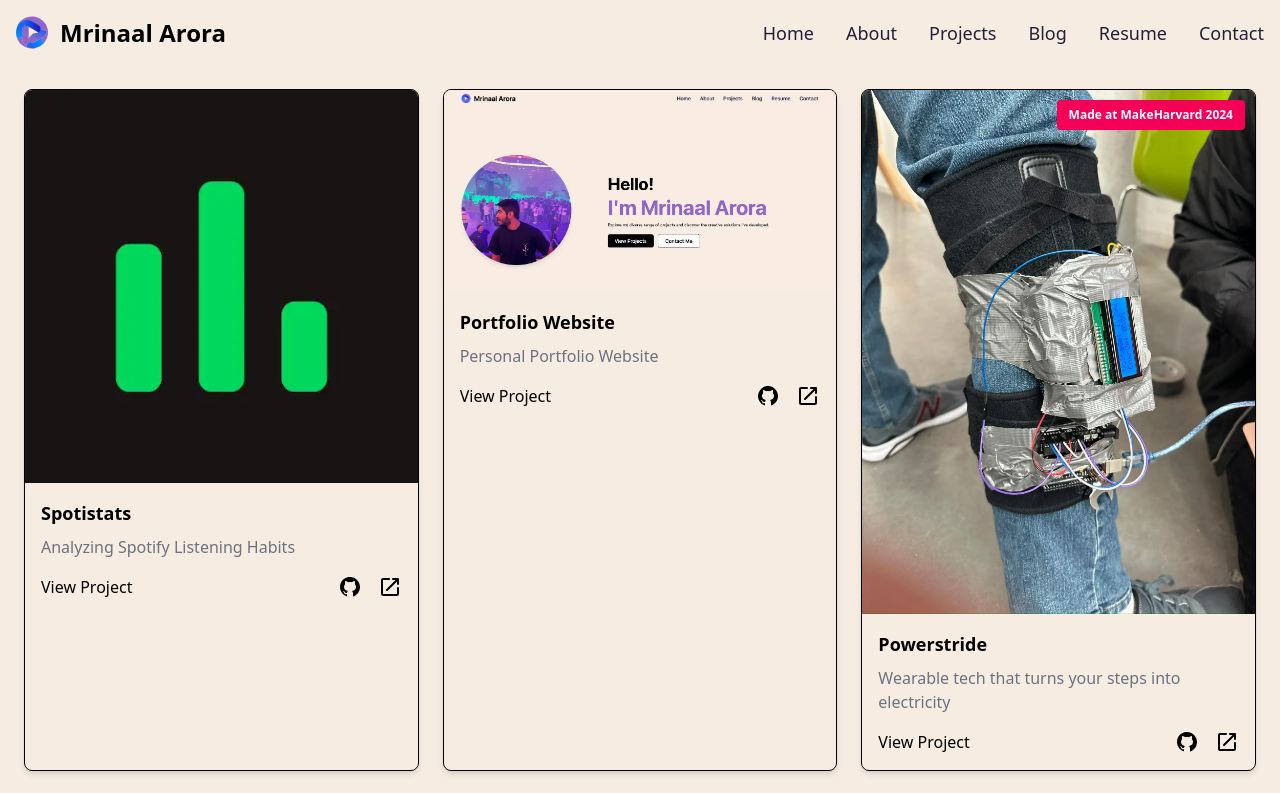
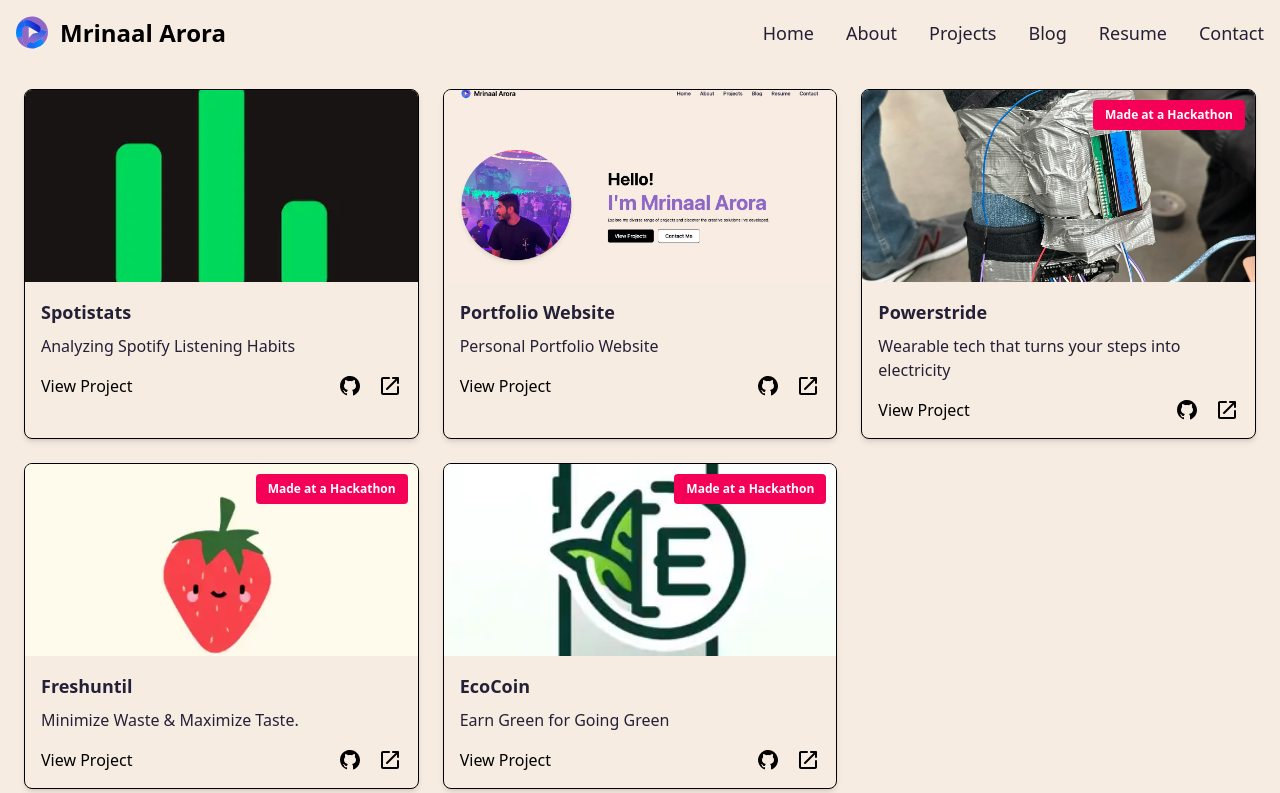
Before and after one commit to aroramrinaal/my-portfolio, a Next.js app: page /projects in a window 1280 px wide. Shown: the top 793 px of the page. Built offline with nearby package versions, Linux system fonts and the light colour scheme.

Commit message:
feat: Add lazy loading for images in ProjectCard component

```diff
--- a/src/components/ProjectCard.tsx
+++ b/src/components/ProjectCard.tsx
@@ -1,6 +1,6 @@
 import React from 'react';
 import Link from 'next/link';
-import Image from 'next/image';
+import HackathonSticker from './HackathonSticker';
 
 interface ProjectCardProps {
   title: string;
@@ -9,48 +9,25 @@ interface ProjectCardProps {
   projectUrl: string;
   githubUrl: string;
   externalLinkUrl: string;
-  stickerText?: string;
+  isHackathonProject: boolean;
 }
 
-const ProjectCard: React.FC<ProjectCardProps> = ({
-  title,
-  description,
-  imageUrl,
-  projectUrl,
-  githubUrl,
-  externalLinkUrl,
-  stickerText
-}) => {
+const ProjectCard: React.FC<ProjectCardProps> = ({ title, description, imageUrl, projectUrl, githubUrl, externalLinkUrl, isHackathonProject }) => {
   return (
     <div className="bg-linen rounded-lg overflow-hidden shadow-md border border-black relative">
-      {stickerText && (
-        <div className="hackathon-sticker">
-          {stickerText}
-        </div>
-      )}
+      {isHackathonProject && <HackathonSticker />}
       <Link href={projectUrl} className="block" prefetch={false}>
-        <Image
-          src={imageUrl}
-          alt={title}
-          width={300}
-          height={200}
-          className="w-full h-48 object-cover"
-          layout="responsive"
-        />
+        <img src={imageUrl} alt={title} className="w-full h-48 object-cover" />
       </Link>
       <div className="p-4">
         <h3 className="text-lg font-semibold mb-2">
-          <Link href={projectUrl} className="hover:text-primary-500 dark:hover:text-primary-400" prefetch={false}>
+          <Link href={projectUrl} className="text-darkPurple" prefetch={false}>
             {title}
           </Link>
         </h3>
-        <p className="text-gray-500 dark:text-gray-400 mb-4">{description}</p>
+        <p className="text-darkPurple dark:text-gray-400 mb-4">{description}</p>
         <div className="flex justify-between items-center">
-          <Link
-            href={projectUrl}
-            className="inline-flex items-center text-primary-500 hover:text-primary-600 dark:text-primary-400 dark:hover:text-primary-500"
-            prefetch={false}
-          >
+          <Link href={projectUrl} className="inline-flex items-center text-primary-500 hover:text-primary-600 dark:text-primary-400 dark:hover:text-primary-500" prefetch={false}>
             View Project
           </Link>
           <div className="flex space-x-4">
@@ -67,4 +44,24 @@ const ProjectCard: React.FC<ProjectCardProps> = ({
   );
 };
 
+function ArrowRightIcon(props: React.SVGProps<SVGSVGElement>) {
+  return (
+    <svg
+      {...props}
+      xmlns="http://www.w3.org/2000/svg"
+      width="24"
+      height="24"
+      viewBox="0 0 24 24"
+      fill="none"
+      stroke="currentColor"
+      strokeWidth="2"
+      strokeLinecap="round"
+      strokeLinejoin="round"
+    >
+      <path d="M5 12h14" />
+      <path d="m12 5 7 7-7 7" />
+    </svg>
+  );
+}
+
 export default ProjectCard;
--- a/src/pages/projects.tsx
+++ b/src/pages/projects.tsx
@@ -15,6 +15,7 @@ const Projects: React.FC = () => {
             projectUrl="https://github.com/aroramrinaal/spotistats/"
             githubUrl='https://github.com/aroramrinaal/spotistats/'
             externalLinkUrl='https://aroramrinaal.vercel.app/blog/spotistats-project'
+            isHackathonProject={false}
           />
           <ProjectCard
             title="Portfolio Website"
@@ -23,6 +24,7 @@ const Projects: React.FC = () => {
             projectUrl="https://github.com/aroramrinaal/my-portfolio"
             githubUrl='https://github.com/aroramrinaal/my-portfolio'
             externalLinkUrl='https://aroramrinaal.vercel.app/'
+            isHackathonProject={false}
           />
           <ProjectCard
             title="Powerstride"
@@ -31,7 +33,7 @@ const Projects: React.FC = () => {
             projectUrl="https://devpost.com/software/powerstride"
             githubUrl='https://github.com/aroramrinaal/PowerStride'
             externalLinkUrl='https://devpost.com/software/powerstride'
-            stickerText='Made at MakeHarvard 2024'
+            isHackathonProject={true}
           />
           <ProjectCard
             title="Freshuntil"
@@ -40,7 +42,7 @@ const Projects: React.FC = () => {
             projectUrl='https://devpost.com/software/freshuntil-4ol2qy'
             githubUrl='https://github.com/mekhiHart/LAHacks-2024/'
             externalLinkUrl='https://devpost.com/software/freshuntil-4ol2qy'
-            stickerText='Made at LA Hacks 2024'
+            isHackathonProject={true}
           />
           <ProjectCard
           title='EcoCoin'
@@ -49,7 +51,7 @@ const Projects: React.FC = () => {
           projectUrl='https://devpost.com/software/ecocoin'
           githubUrl='https://github.com/aroramrinaal/EcoCoin'
           externalLinkUrl='https://devpost.com/software/ecocoin'
-          stickerText='Made at YHacks 2024'
+          isHackathonProject={true}
           />
         </section>
       </main>
```
